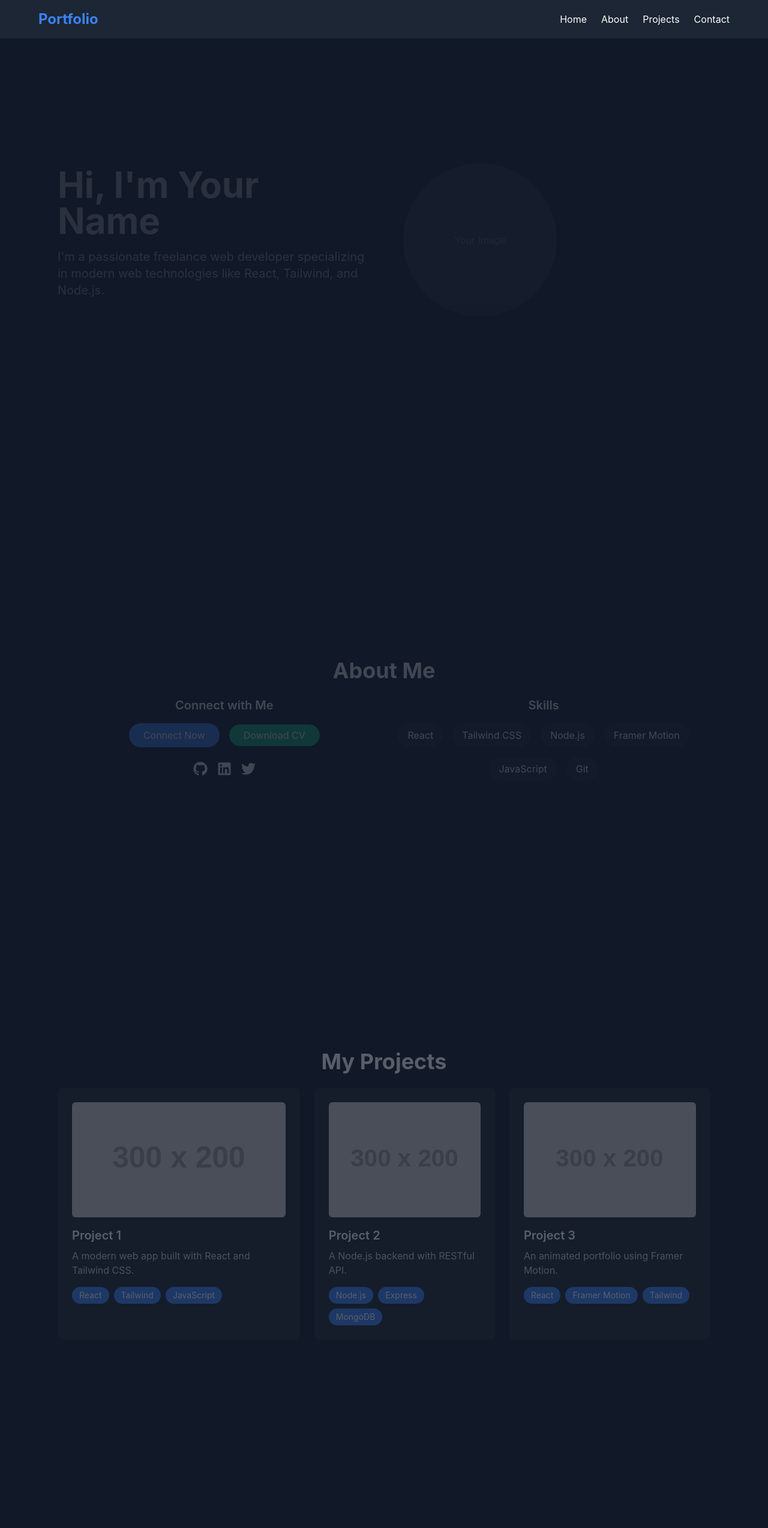
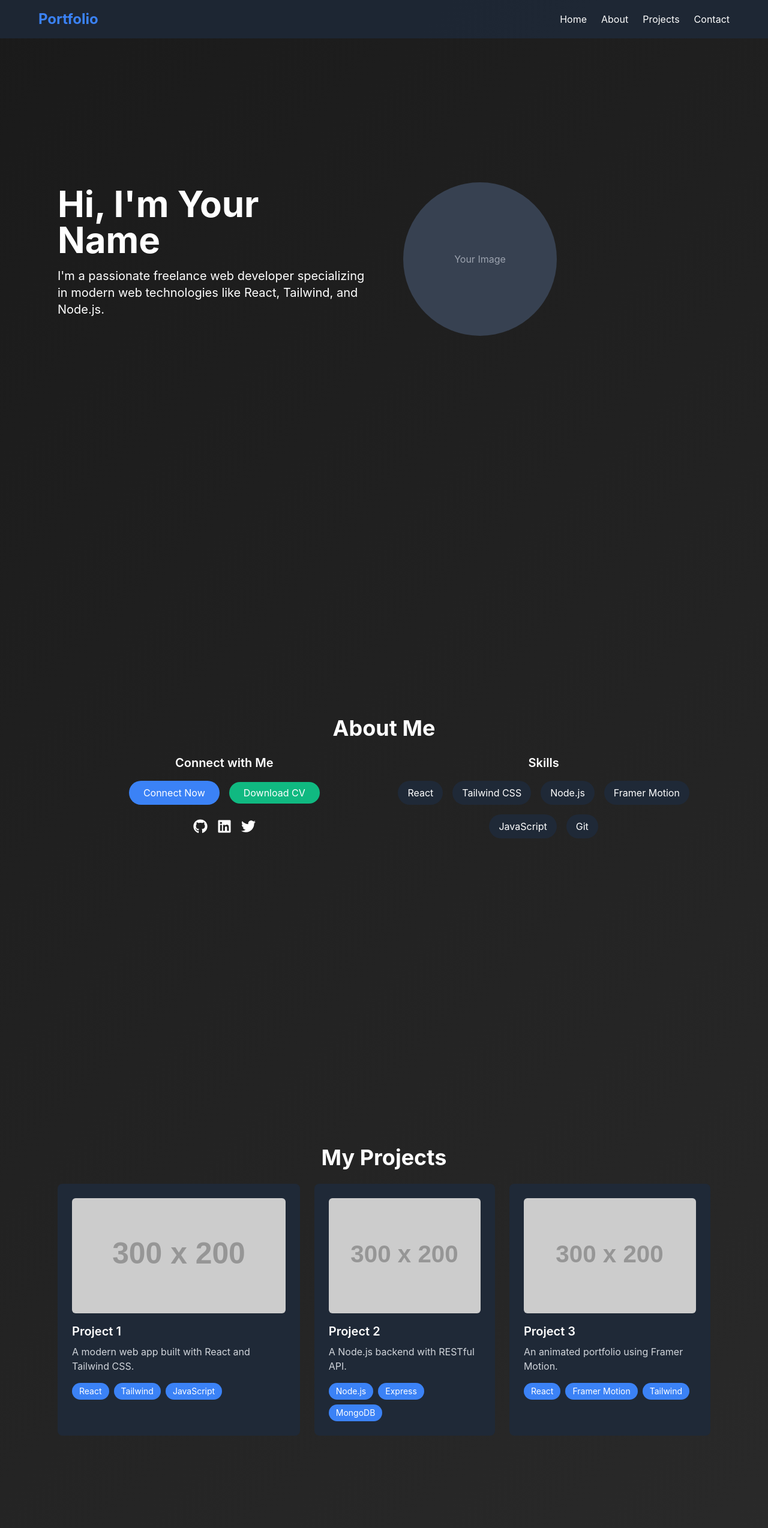
Before and after one commit to Darshan-Paliwal/3D_Portfolio, a React (Vite) app: page / in a window 1280 px wide. Shown: the top 2548 px of the page at 60% size. Built offline with nearby package versions, Linux system fonts and the light colour scheme.

Commit message:
Update App.jsx

```diff
--- a/src/App.jsx
+++ b/src/App.jsx
@@ -1,5 +1,5 @@
 import { useRef } from 'react';
-import { motion, useScroll, useTransform } from 'framer-motion';
+import { motion } from 'framer-motion';
 import Header from './components/Header';
 import Hero from './components/Hero';
 import About from './components/About';
@@ -9,31 +9,59 @@ import Contact from './components/Contact';
 function App() {
   const contactRef = useRef(null);
 
-  const { scrollYProgress } = useScroll();
-  const opacity1 = useTransform(scrollYProgress, [0, 0.25, 0.5, 0.75, 1], [1, 0.5, 0.3, 0.2, 0.1]);
-  const opacity2 = useTransform(scrollYProgress, [0, 0.25, 0.5, 0.75, 1], [0.1, 1, 0.5, 0.3, 0.2]);
-  const opacity3 = useTransform(scrollYProgress, [0, 0.25, 0.5, 0.75, 1], [0.1, 0.2, 1, 0.5, 0.3]);
-  const opacity4 = useTransform(scrollYProgress, [0, 0.25, 0.5, 0.75, 1], [0.1, 0.2, 0.3, 1, 0.5]);
+  const sectionVariants = {
+    hidden: { opacity: 0, y: 50 },
+    visible: { opacity: 1, y: 0, transition: { duration: 0.8, ease: 'easeOut' } },
+  };
 
   const scrollToContact = () => {
     contactRef.current.scrollIntoView({ behavior: 'smooth' });
   };
 
   return (
-    <div className="min-h-screen bg-gray-900 text-white">
+    <div className="min-h-screen">
       <Header />
-      <motion.div style={{ opacity: opacity1 }} className="min-h-screen">
+      <motion.section
+        id="hero"
+        className="section"
+        variants={sectionVariants}
+        initial="hidden"
+        whileInView="visible"
+        viewport={{ once: false, amount: 0.3 }}
+      >
         <Hero />
-      </motion.div>
-      <motion.div style={{ opacity: opacity2 }} className="min-h-screen">
+      </motion.section>
+      <motion.section
+        id="about"
+        className="section"
+        variants={sectionVariants}
+        initial="hidden"
+        whileInView="visible"
+        viewport={{ once: false, amount: 0.3 }}
+      >
         <About scrollToContact={scrollToContact} />
-      </motion.div>
-      <motion.div style={{ opacity: opacity3 }} className="min-h-screen">
+      </motion.section>
+      <motion.section
+        id="projects"
+        className="section"
+        variants={sectionVariants}
+        initial="hidden"
+        whileInView="visible"
+        viewport={{ once: false, amount: 0.3 }}
+      >
         <Projects />
-      </motion.div>
-      <motion.div ref={contactRef} style={{ opacity: opacity4 }} className="min-h-screen">
+      </motion.section>
+      <motion.section
+        id="contact"
+        className="section"
+        variants={sectionVariants}
+        initial="hidden"
+        whileInView="visible"
+        viewport={{ once: false, amount: 0.3 }}
+        ref={contactRef}
+      >
         <Contact />
-      </motion.div>
+      </motion.section>
     </div>
   );
 }
```
